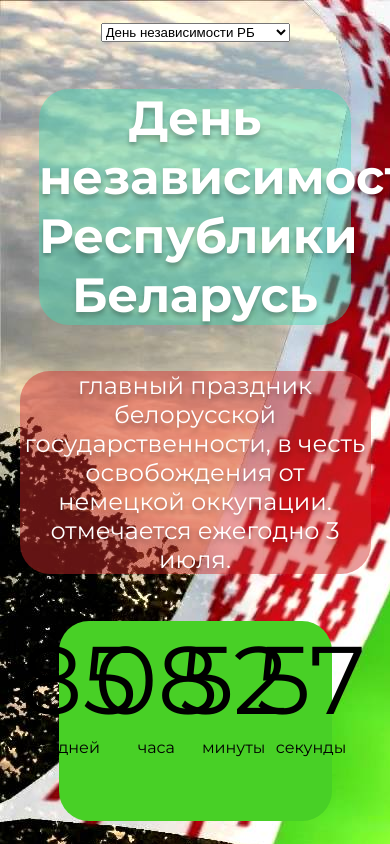
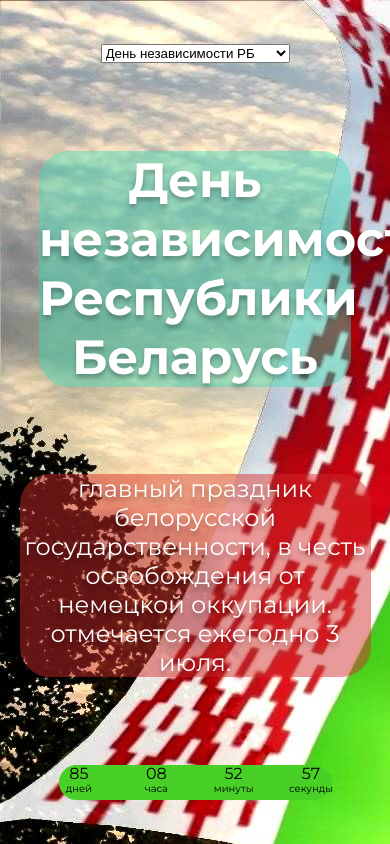
Before and after one commit to MihailProkopchik/holidayTimer, a plain HTML site: page index.html in a window 390 px wide. Shown: the top 844 px of the page. Drawn offline with Linux system fonts and the light colour scheme.

Commit message:
add: Добавил адаптивность

```diff
--- a/style.css
+++ b/style.css
@@ -86,3 +86,44 @@ body {
     width: 15%;
     align-items: center;
 }
+
+@media (min-width: 0px) and (max-width: 1600px) {
+    .timer-holiday__values {
+        font-family: 'Montserrat';
+        font-style: normal;
+        font-weight: 200;
+        font-size: 56px;
+        line-height: 87px;
+    }
+    .timer-holiday {
+        width: 70%;
+        display: flex;
+        justify-content: space-between;
+        background: #48d026;
+        border-radius: 30px;
+        height: 110px;
+    }
+}
+@media (min-width: 0px) and (max-width: 950px) {
+    .timer-holiday__values {
+        font-family: 'Montserrat';
+        font-style: normal;
+
+        font-size: 16px;
+        line-height: 17px;
+    }
+    .timer-holiday {
+        width: 70%;
+        display: flex;
+        justify-content: space-between;
+        background: #48d026;
+        border-radius: 30px;
+        height: 35px;
+    }
+}
+@media (min-width: 0px) and (max-width: 800px) {
+    .timer-holiday__units {
+        font-family: 'Montserrat';
+        font-size: 10px;
+    }
+}
```
